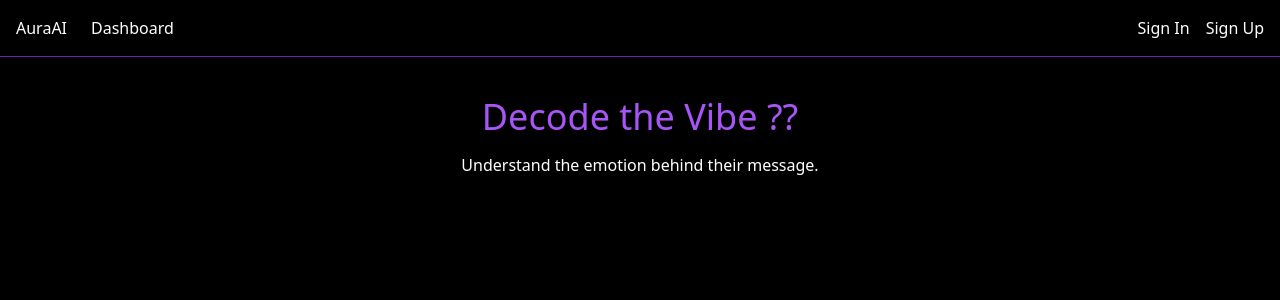
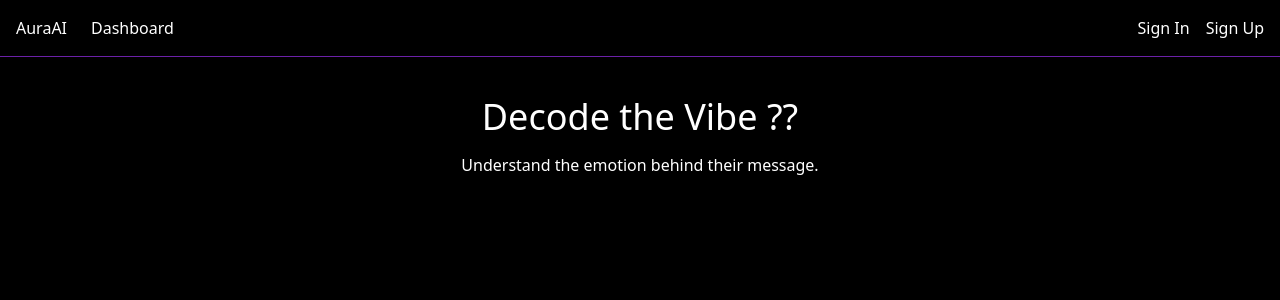
Before and after one commit to 209innovative-sys/AuraAI, a React (Vite) app: page / in a window 1280 px wide. Shown: the top 300 px of the page. Built offline with nearby package versions, Linux system fonts and the light colour scheme; no server answers.

Commit message:
✅ Fix Tailwind build config

```diff
--- a/tailwind.config.js
+++ b/tailwind.config.js
@@ -1,5 +1,5 @@
 export default {
-  content: ['./index.html','./src/**/*.{js,jsx,ts,tsx}'],
-  theme:{extend:{colors:{aura:'#a855f7'}, boxShadow:{aura:'0 0 30px #a855f7'}}},
-  plugins:[]
+  content: ['./index.html', './src/**/*.{js,jsx}'],
+  theme: { extend: {} },
+  plugins: [],
 }
```
